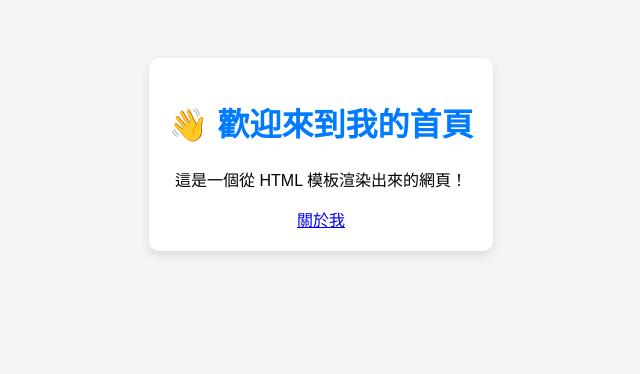
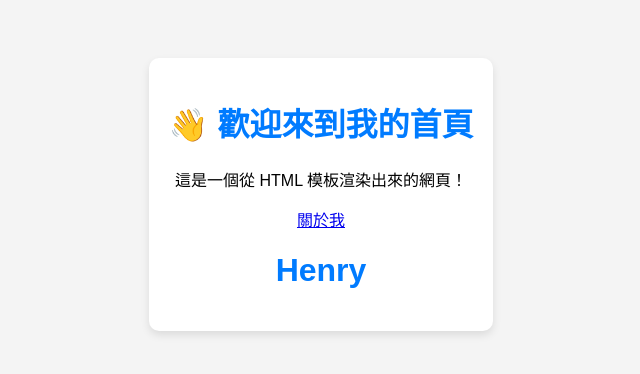
Before and after one commit to hnrylm/fluskwebapp, a Flask app: page / in a window 1280 px wide. Shown: the top 374 px of the page, without its empty margins (319-959 px from the left). Run offline with Flask 3, Linux system fonts and the light colour scheme.

Commit message:
change in app.py, index.html,

```diff
--- a/app.py
+++ b/app.py
@@ -5,7 +5,7 @@ app = Flask(__name__)
 @app.route('/')
 def home():
     # 改用 render_template 來讀取 HTML 檔案
-    return render_template('index.html')
+    return render_template('index.html',name='Henry')
 
 @app.route('/about')
 def about():
--- a/templates/index.html
+++ b/templates/index.html
@@ -14,6 +14,7 @@
         <h1>👋 歡迎來到我的首頁</h1>
         <p>這是一個從 HTML 模板渲染出來的網頁！</p>
         <a href="/about">關於我</a>
+        <h1>{{name}}</h1>
     </div>
 </body>
 </html>
```
